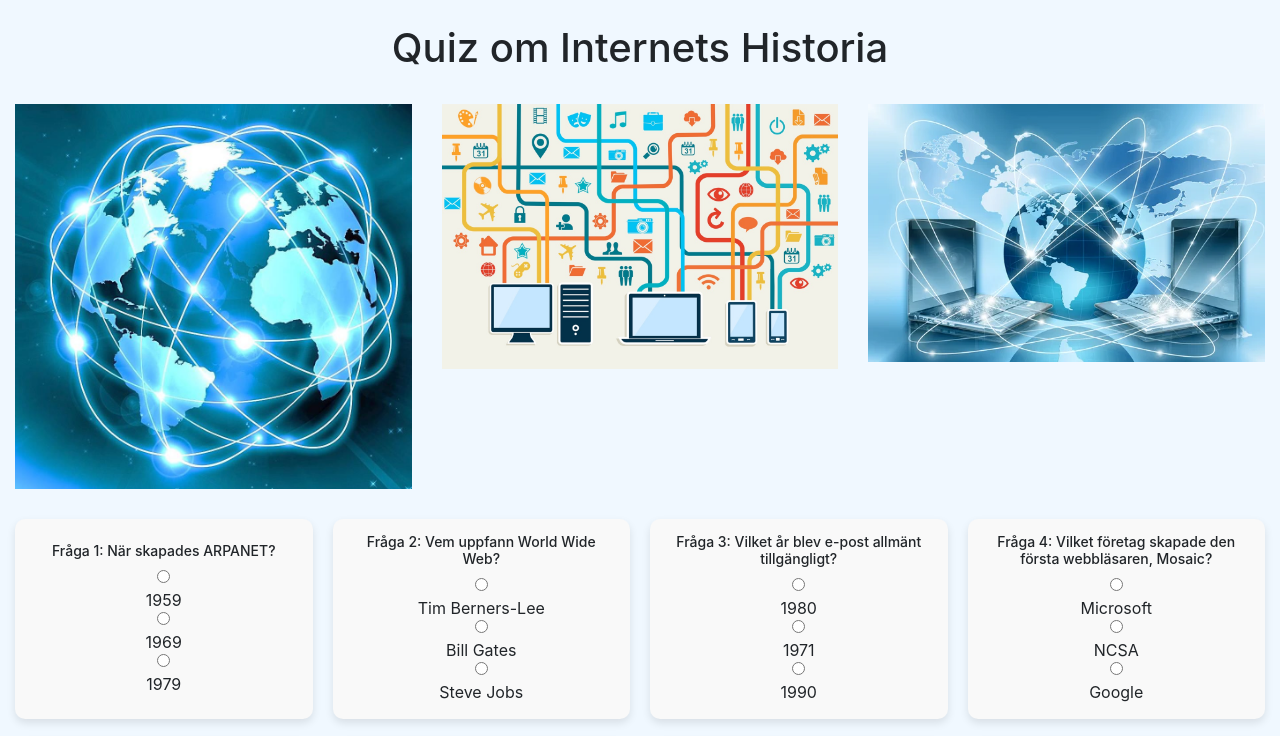
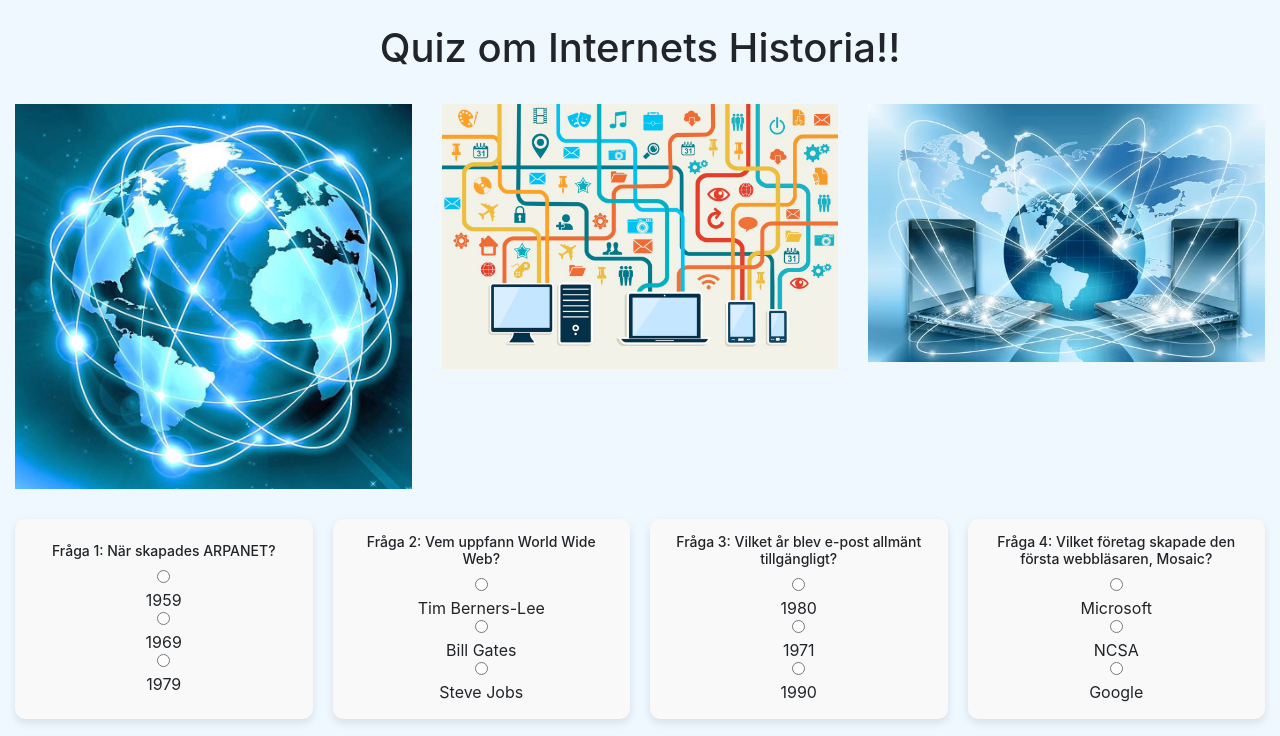
Before and after one commit to amir4587/quiz, a plain HTML site: page index.html in a window 1280 px wide. Shown: the top 736 px of the page. Drawn offline with nearby package versions, Linux system fonts and the light colour scheme.

Commit message:
Update index.html
!!

```diff
--- a/index.html
+++ b/index.html
@@ -52,7 +52,7 @@
 </head>
 <body>
     <div class="container-fluid">
-        <h1 class="text-center mt-4">Quiz om Internets Historia</h1>
+        <h1 class="text-center mt-4">Quiz om Internets Historia!!</h1>
 <br>
 
         <div class="row quiz-images justify-content-center">
```
